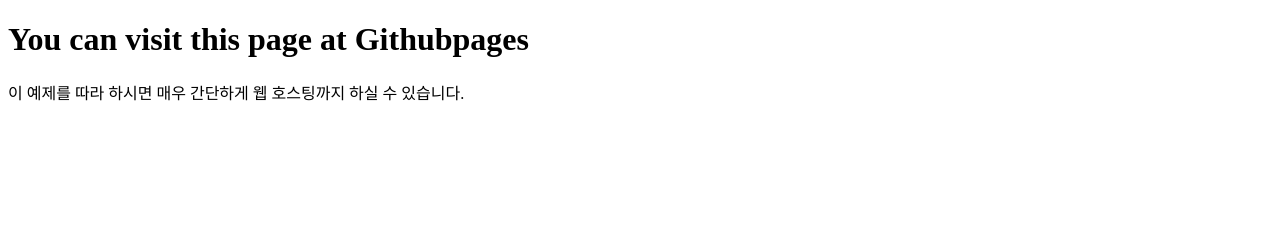
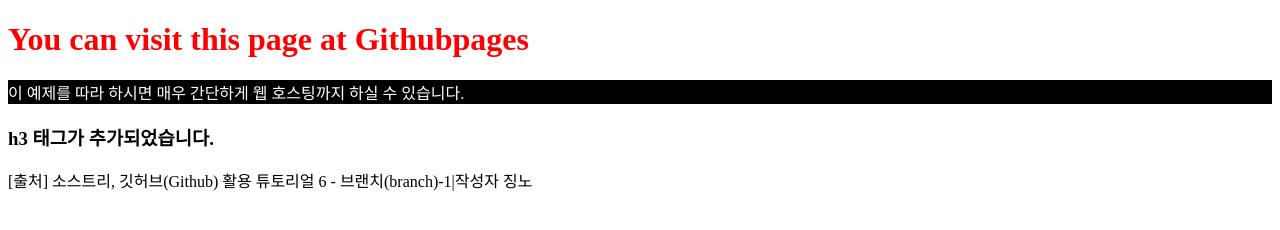
Before and after one commit to Leesuw/github2, a plain HTML site: page index.html in a window 1280 px wide. Drawn offline with Linux system fonts and the light colour scheme.

Commit message:
아야야야오아야야야

```diff
--- /dev/null
+++ b/CSS1.css
@@ -0,0 +1 @@
+/* CSS1.css */
--- a/index.html
+++ b/index.html
@@ -1,11 +1,25 @@
+<!DOCTYPE html>
 <!DOCTYPE html>
 <html lang="en">
 <head>
 	<meta charset="UTF-8">
 	<title>Document</title>
+	<link rel="stylesheet" href="CSS1.css"> <!-- CSS1.css를 읽도록 하는 링크 태그 추가  -->
+	<style>
+		h1 {
+			color: red;
+		}
+
+		p {
+			background-color: black;
+			color: white;
+		}
+	</style>
+
 </head>
 <body>
-	<h1>You can visit this page at <strong>Githubpages</strong></h1>
+	<h1>You can visit this page at Githubpages</h1>
 	<p>이 예제를 따라 하시면 매우 간단하게 웹 호스팅까지 하실 수 있습니다.</p>
+	<p><h3>h3 태그가 추가되었습니다.</h3></p>
 </body>
-</html>
+</html>[출처] 소스트리, 깃허브(Github) 활용 튜토리얼 6 - 브랜치(branch)-1|작성자 징노
```
